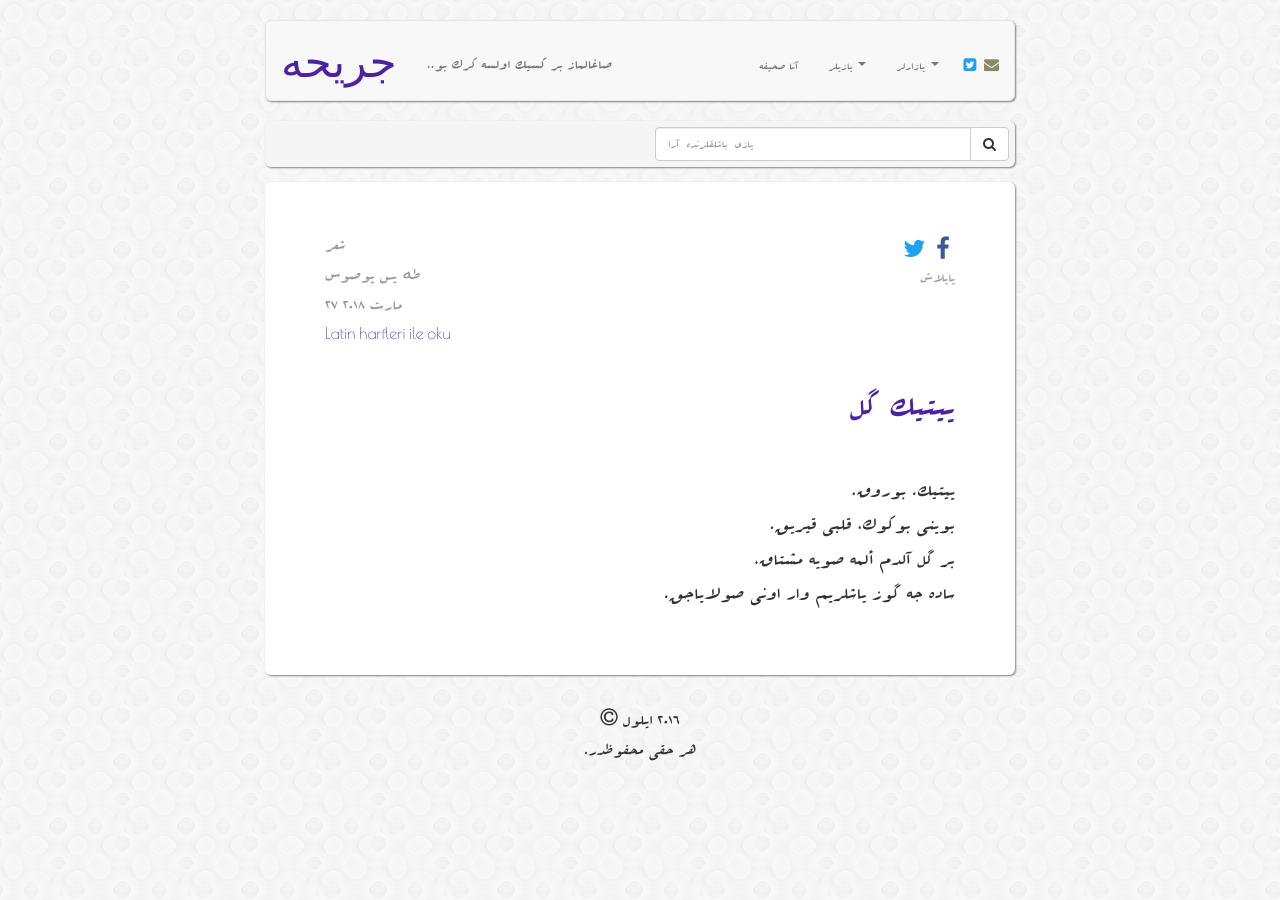
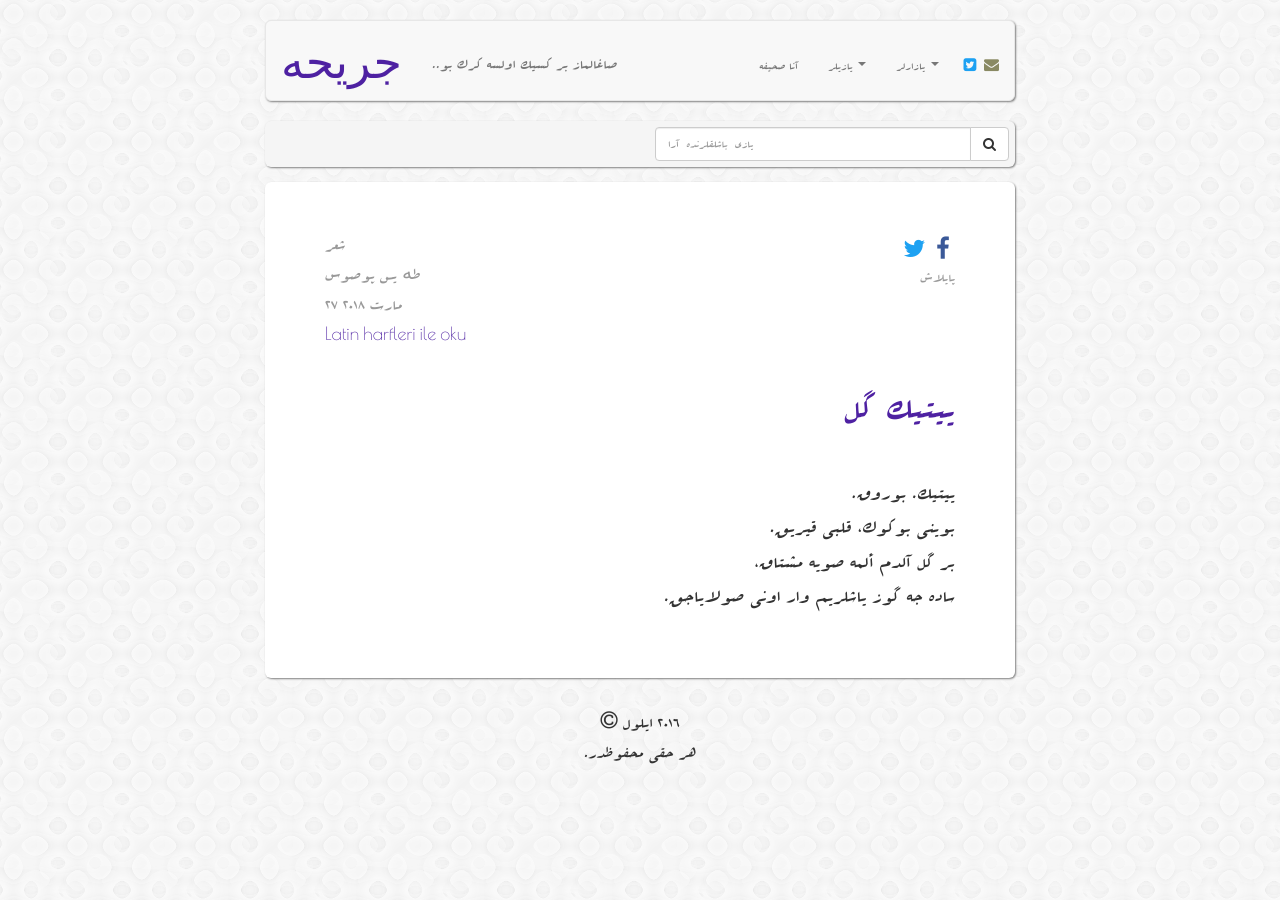
Before and after one commit to muhammedaydogdu/muhammedaydogdu.github.io, a Jekyll site: the page built from _posts/2018-03-27-yitik-gul-os.md, in a window 1280 px wide. Built offline with Jekyll 4.4.1, drawn with Linux system fonts in a browser that asks for light colours; some web fonts are replaced.

Commit message:
Update style.css

```diff
--- a/css/style.css
+++ b/css/style.css
@@ -143,11 +143,11 @@ nav li a.social {
 }
 
 .container .jumbotron h2.os-text {
-  font-size: 40px;
+  font-size: 42px;
 }
 
 #os-baslik {
-  font-size: 44px;
+  font-size: 46px;
 }
 
 #foot-os {
@@ -155,7 +155,7 @@ nav li a.social {
 }
 
 #lang-os {
-  font-size: 16px;
+  font-size: 18px;
   font-family: "Poiret One", "Times New Roman", serif;
 }
 
```
